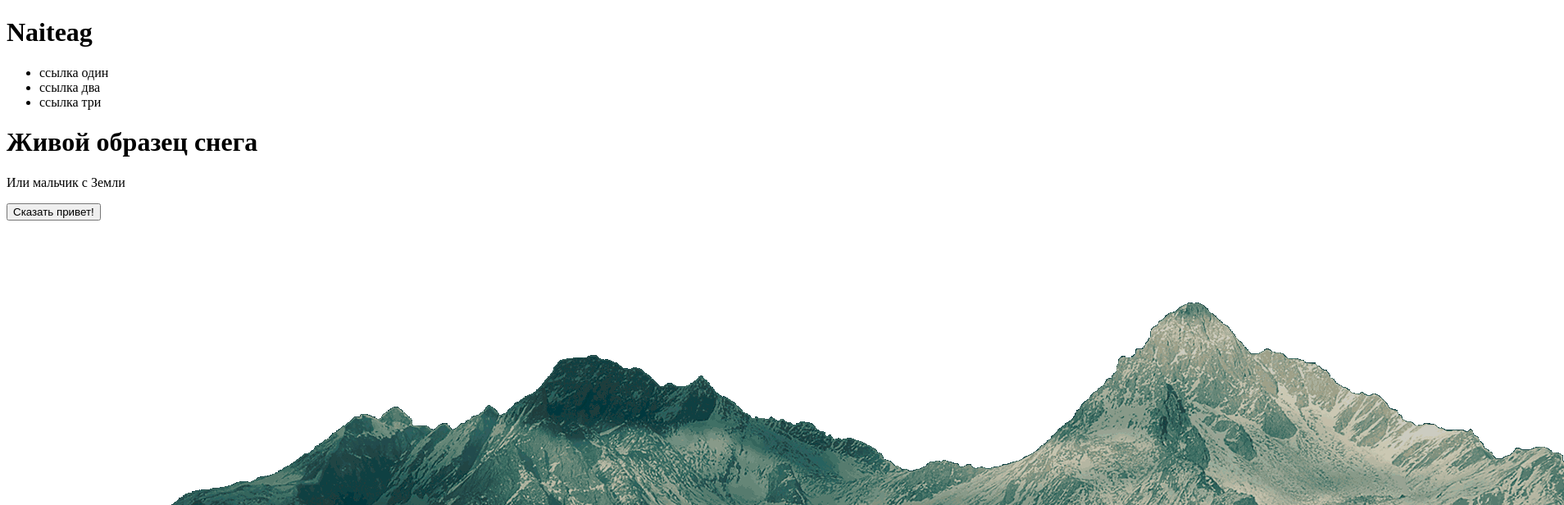
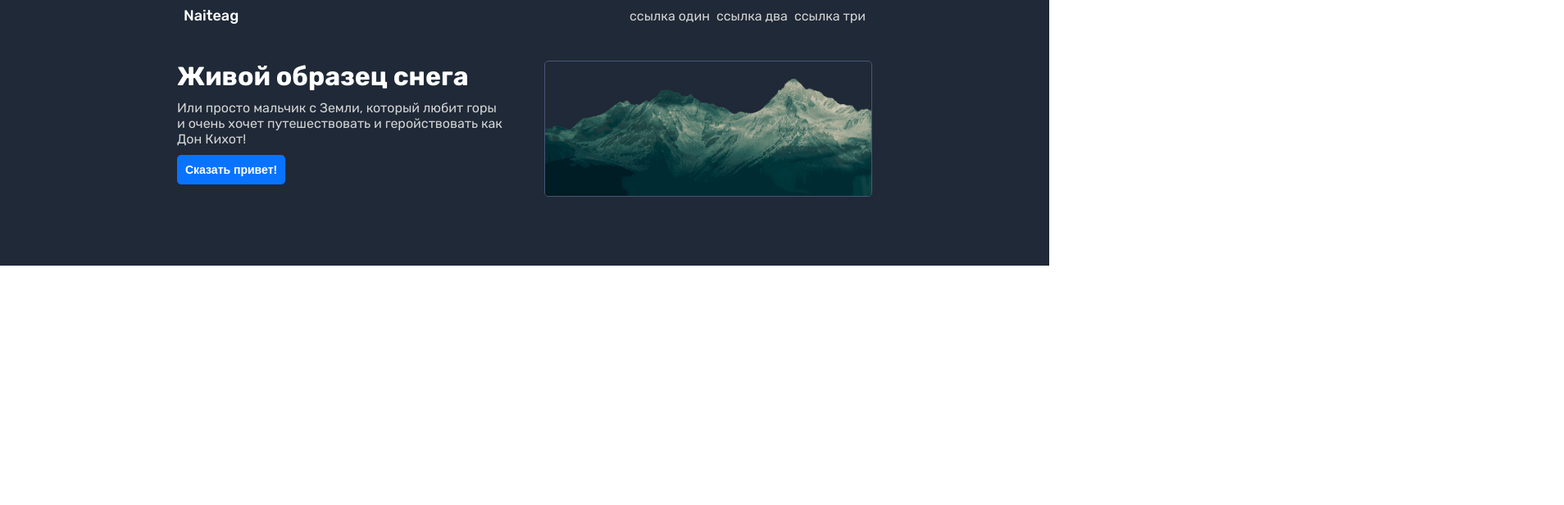
Before and after one commit to almoof/landing-page, a plain HTML site: page index.html in a window 1280 px wide. Shown: the top 616 px of the page at 82% size, 1908 px wide, since content can reach past the window. Drawn offline with Linux system fonts and the light colour scheme.

Commit message:
Finish style for header
Applied fonts, bg, colors and etc.

```diff
--- a/index.html
+++ b/index.html
@@ -4,26 +4,29 @@
   <head>
     <meta charset="UTF-8">
     <title>Landing page</title>
+    <link rel="stylesheet" href="style.css">
   </head>
 
   <body>
+    <div class="header-bg">
       <div class="header">
         <div class="navigation">
           <h1>Naiteag</h1>
           <ul>
-          <li>ссылка один</li>
-          <li>ссылка два</li>
-          <li>ссылка три</li>
+            <li><a href="#">ссылка один</a></li>
+            <li><a href="#">ссылка два</a></li>
+            <li><a href="#">ссылка три</a></li>
           </ul>
         </div>
         <div class="about-me">
           <div class="text">
             <h1>Живой образец снега</h1>
-          <p>Или мальчик с Земли</p>
+            <p>Или просто мальчик с Земли, который любит горы и очень хочет путешествовать и геройствовать как Дон Кихот!</p>
             <button>Сказать привет!</button>
           </div>
           <div class="image">
-          <img src="./img/mountain.png" alt="Blue Mountains">
+            <img src="./img/mountain.png" alt="Blue Mountains" width="400px" height="auto">
+          </div>
         </div>
       </div>
     </div>
--- a/style.css
+++ b/style.css
@@ -0,0 +1,96 @@
+@import url('https://fonts.googleapis.com/css2?family=Rubik:ital,wght@0,300..900;1,300..900&display=swap');
+
+* {
+  box-sizing: border-box;
+  margin: 0;
+  padding: 0
+}
+
+body {
+  margin: 0;
+  display: flex;
+  flex-direction: column;
+  font-family: "Rubik", sans-serif;
+}
+
+.header-bg {
+  background-color: #1f2937;
+  display: flex;
+  justify-content: center;
+  padding: 0 24px 80px 24px;
+}
+
+.header {
+  display: flex;
+  flex-direction: column;
+  gap: 36px;
+}
+
+.navigation {
+  display: flex;
+  align-items: center;
+  justify-content: space-between;
+  padding: 8px;
+}
+
+.navigation h1 {
+  color: white;
+  font-size: 18px;
+  font-weight: 500;
+}
+
+.navigation ul {
+  list-style-type: none;
+  color: white;
+  display: flex;
+  gap: 8px;
+}
+
+.navigation a {
+  text-decoration: none;
+  color: lightgray;
+}
+
+.navigation a:hover {
+  color: #adadad;
+}
+
+.about-me {
+  display: flex;
+  justify-content: space-between;
+  gap: 48px;
+}
+
+.about-me h1 {
+  color: white;
+  margin-bottom: 10px;
+}
+
+.about-me p {
+  color: lightgray;
+  max-width: 400px;
+  margin-bottom: 10px;
+}
+
+.about-me img {
+  border: 1px solid rgb(74, 86, 119);
+  border-radius: 5px;
+}
+
+.about-me button {
+  background-color: #0873ff;
+  padding: 10px;
+  color: white;
+  border: none;
+  border-radius: 5px;
+  font-size: 14px;
+  font-weight: 600;
+}
+
+.about-me button:hover {
+  background-color: #0653b9;
+}
+
+.content {
+  flex: 1;
+}
```
Lines whose indentation alone changed are shown as unchanged.
